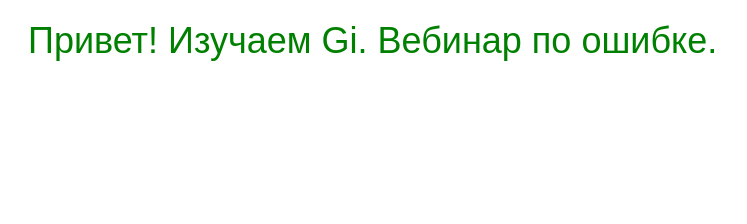
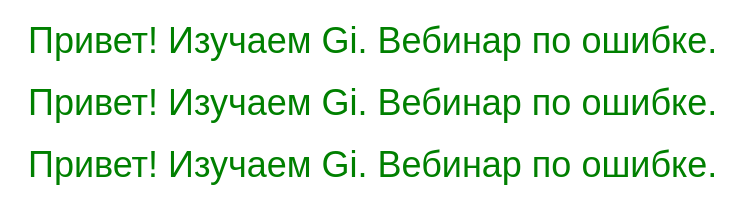
Before and after one commit to Yauheni8812/Test, a plain HTML site: page My first project/index.html in a window 1280 px wide. Shown: the whole page, without its empty margins (0-747 px from the left). Drawn offline with Linux system fonts and the light colour scheme.

Commit message:
Обновление файла index.html

```diff
--- a/My first project/index.html
+++ b/My first project/index.html
@@ -8,5 +8,7 @@
 </head>
 <body>
     <p class="text">Привет! Изучаем Gi. Вебинар по ошибке.</p>
+    <p class="text">Привет! Изучаем Gi. Вебинар по ошибке.</p>
+    <p class="text">Привет! Изучаем Gi. Вебинар по ошибке.</p>
 </body>
 </html>
```
